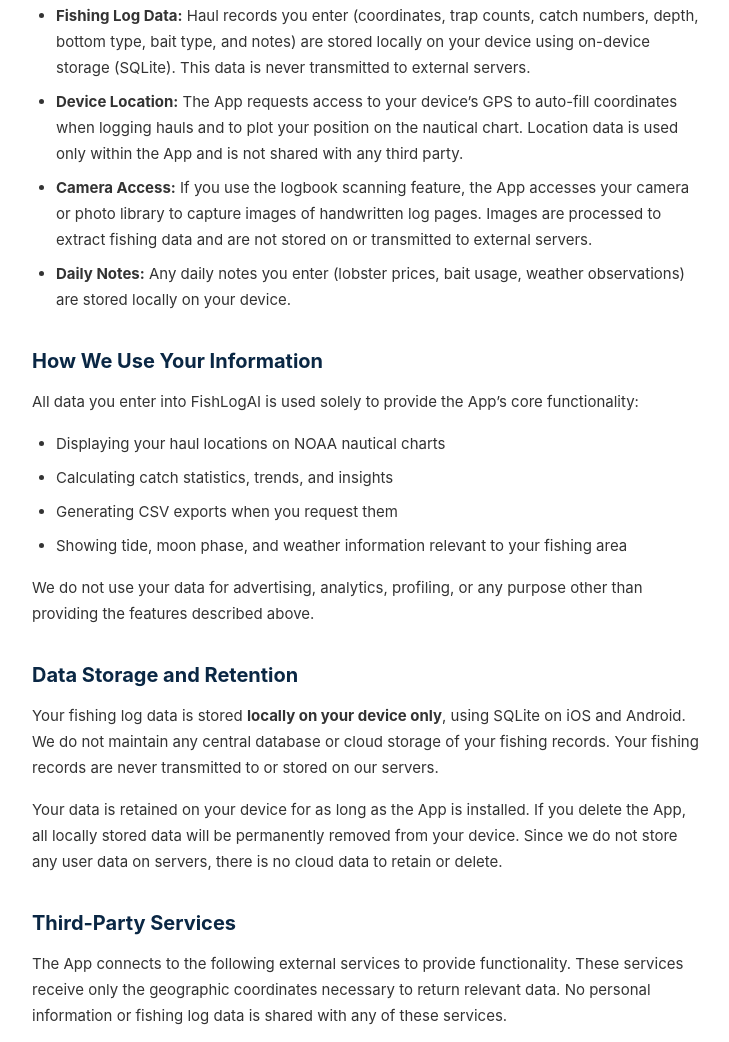
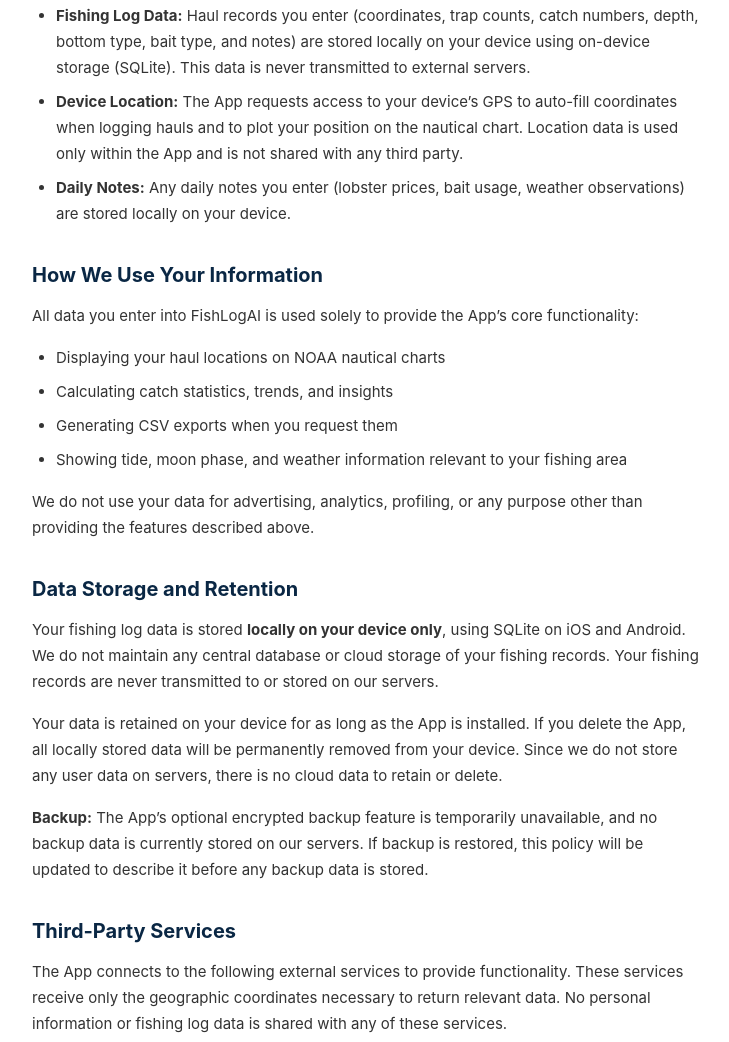
Before and after one commit to puttyj2/fishlogai-pages, a plain HTML site: page privacy.html in a window 1280 px wide. Shown: the part 506-1548 px from the top of the page, without its empty margins (272-1001 px from the left). Drawn offline with Linux system fonts and the light colour scheme.

Commit message:
Privacy policy: remove logbook scanning; note backup temporarily unavailable

```diff
--- a/privacy.html
+++ b/privacy.html
@@ -97,11 +97,6 @@
         chart. Location data is used only within the App and is not shared with any third party.
       </li>
       <li>
-        <strong>Camera Access:</strong> If you use the logbook scanning feature, the App accesses
-        your camera or photo library to capture images of handwritten log pages. Images are
-        processed to extract fishing data and are not stored on or transmitted to external servers.
-      </li>
-      <li>
         <strong>Daily Notes:</strong> Any daily notes you enter (lobster prices, bait usage,
         weather observations) are stored locally on your device.
       </li>
@@ -132,6 +127,11 @@
       Your data is retained on your device for as long as the App is installed. If you delete the
       App, all locally stored data will be permanently removed from your device. Since we do not
       store any user data on servers, there is no cloud data to retain or delete.
+    </p>
+    <p>
+      <strong>Backup:</strong> The App&rsquo;s optional encrypted backup feature is temporarily
+      unavailable, and no backup data is currently stored on our servers. If backup is restored,
+      this policy will be updated to describe it before any backup data is stored.
     </p>
 
     <h2>Third-Party Services</h2>
```
